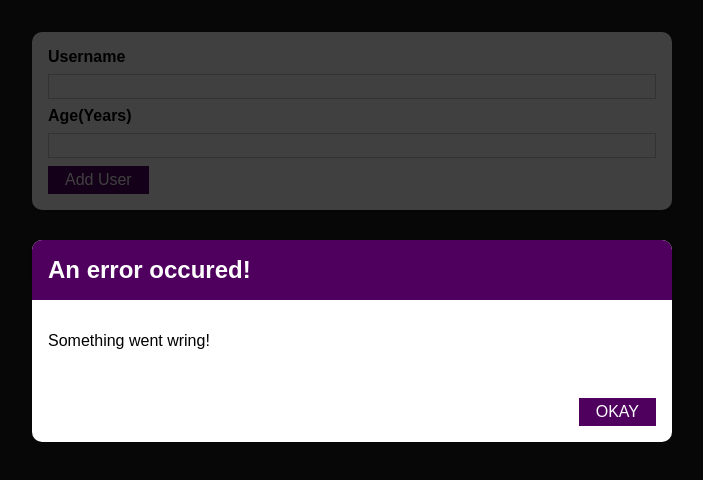
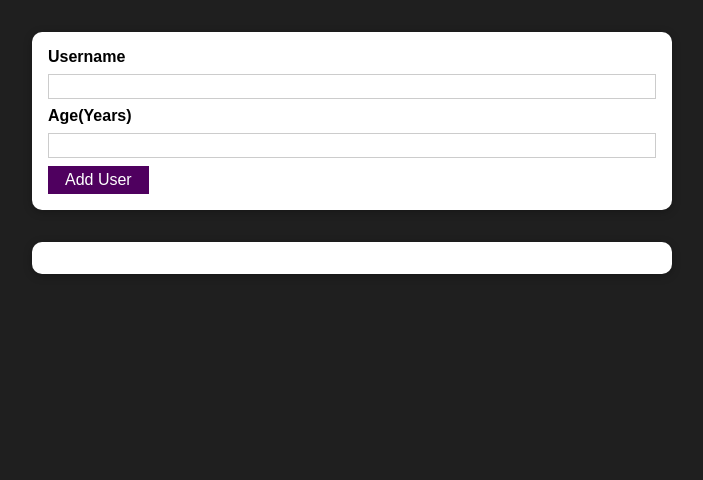
Before and after one commit to KlavyedeParmaklar/My-ReactJS-learning-examples, a React (Create React App) app in the folder username-age-list/: page / in a window 1280 px wide. Shown: the top 480 px of the page, without its empty margins (288-991 px from the left). Built offline with nearby package versions, Linux system fonts and the light colour scheme.

Commit message:
Managing the Error State

```diff
--- a/username-age-list/src/components/UI/ErrorModal/ErrorModal.js
+++ b/username-age-list/src/components/UI/ErrorModal/ErrorModal.js
@@ -7,7 +7,7 @@
 const ErrorModal = (props) => {
     return (
         <div>
-            <div className={classes.backdrop} />
+            <div className={classes.backdrop} onClick={props.onConfirm} />
             <Card className={classes.modal}>
                 <header className={classes.header}>
                     <h2>{props.title}</h2>
@@ -16,7 +16,7 @@
                     <p>{props.message}</p>
                 </div>
                 <footer className={classes.actions}>
-                    <Button>OKAY</Button>
+                    <Button onClick={props.onConfirm}>OKAY</Button>
                 </footer>
             </Card>
         </div>
--- a/username-age-list/src/components/Users/AddUser.js
+++ b/username-age-list/src/components/Users/AddUser.js
@@ -9,14 +9,23 @@
 
     const [enteredUsername, setEnteredUsername] = useState('')
     const [enteredAge, setEnteredAge] = useState('')
+    const [error, setError] = useState()
 
     const addUserHandler = (event) => {
         event.preventDefault()
 
         if (enteredUsername.trim().length === 0 || enteredAge.trim().length === 0) {
+            setError({
+                title: 'Invalid input!',
+                message: 'Please enter a valid name and age (non-empty values).'
+            })
             return;
         }
         if (+enteredAge < 1) {
+            setError({
+                title: 'Invalid Age!',
+                message: 'Please enter a valid age (non-empty value or negative value).'
+            })
             return;
         }
 
@@ -33,9 +42,13 @@
         setEnteredAge(event.target.value)
     }
 
+    const errorHandler = () => {
+        setError(null)
+    }
+
     return (
         <div>
-            <ErrorModal title="An error occured!" message="Something went wring!" />
+            {error && <ErrorModal title={error.title} message={error.message} onConfirm={errorHandler} />}
             <Card className={classes.input}>
                 <form onSubmit={addUserHandler}>
                     <label htmlFor="username">Username</label>
```
